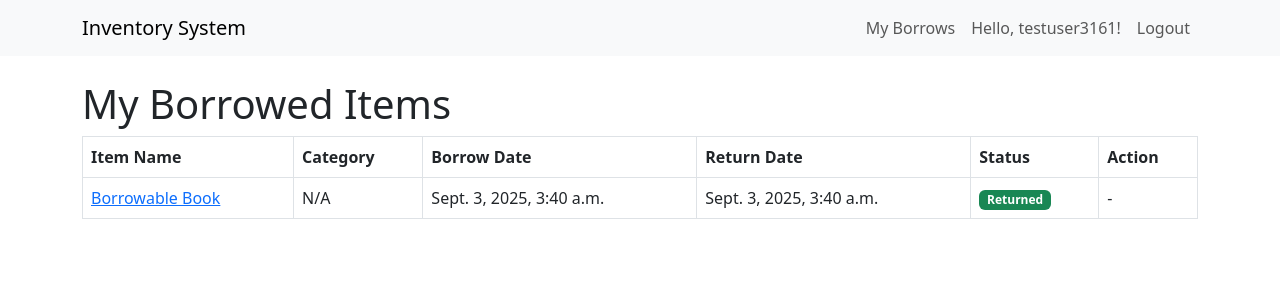
After one commit to Kissooo/Kissooo, a Django app: page /my_borrows/ in a window 1280 px wide. The commit adds this page. Shown: the top 300 px of the page. Run offline with Django 4.2, Linux system fonts and the light colour scheme; a user stored in the database is signed in; data comes from the database, SQL or seed files in the repository; both versions use the stored data as it was after the commit.

Commit message:
Feat: Implement Borrow-Return System
This commit introduces a system for users to borrow and return inventory items.

- A new `BorrowRecord` model has been created to track borrow history.
- New views and URLs have been added to handle borrowing, viewing personal borrow lists, and returning items.
- The UI has been updated with a "Borrow" button on the item detail page, a "My Borrows" page, and a "Return" button on that page.
- All new views are protected and require user login.

```diff
--- a/inventory_app/models.py
+++ b/inventory_app/models.py
@@ -1,4 +1,5 @@
 from django.db import models
+from django.contrib.auth.models import User
 
 class Category(models.Model):
     name = models.CharField(max_length=100, unique=True)
@@ -19,3 +20,17 @@ class Item(models.Model):
 
     def __str__(self):
         return self.name
+
+class BorrowRecord(models.Model):
+    STATUS_CHOICES = [
+        ('BORROWED', 'Borrowed'),
+        ('RETURNED', 'Returned'),
+    ]
+    item = models.ForeignKey(Item, on_delete=models.CASCADE)
+    borrower = models.ForeignKey(User, on_delete=models.CASCADE)
+    borrow_date = models.DateTimeField(auto_now_add=True)
+    return_date = models.DateTimeField(null=True, blank=True)
+    status = models.CharField(max_length=10, choices=STATUS_CHOICES, default='BORROWED')
+
+    def __str__(self):
+        return f'{self.item.name} borrowed by {self.borrower.username}'
--- a/inventory_app/templates/base.html
+++ b/inventory_app/templates/base.html
@@ -13,6 +13,9 @@
             <div class="collapse navbar-collapse">
                 <ul class="navbar-nav ms-auto">
                     {% if user.is_authenticated %}
+                        <li class="nav-item">
+                            <a class="nav-link" href="{% url 'my_borrows' %}">My Borrows</a>
+                        </li>
                         <li class="nav-item">
                             <span class="nav-link">Hello, {{ user.username }}!</span>
                         </li>
--- a/inventory_app/templates/item_detail.html
+++ b/inventory_app/templates/item_detail.html
@@ -14,6 +14,10 @@
     <p class="card-text"><small class="text-muted">Date Received: {{ item.date_received }}</small></p>
     <a href="{% url 'item_list' %}" class="btn btn-secondary">Back to List</a>
     <a href="{% url 'item_update' item.pk %}" class="btn btn-warning">Edit</a>
+    <form action="{% url 'borrow_item' item.pk %}" method="post" style="display: inline;">
+        {% csrf_token %}
+        <button type="submit" class="btn btn-primary">Borrow</button>
+    </form>
   </div>
 </div>
 {% endblock %}
--- /dev/null
+++ b/inventory_app/templates/my_borrows.html
@@ -0,0 +1,46 @@
+{% extends 'base.html' %}
+
+{% block content %}
+    <h1 class="mt-4">My Borrowed Items</h1>
+    <table class="table table-bordered">
+        <thead>
+            <tr>
+                <th>Item Name</th>
+                <th>Category</th>
+                <th>Borrow Date</th>
+                <th>Return Date</th>
+                <th>Status</th>
+                <th>Action</th>
+            </tr>
+        </thead>
+        <tbody>
+            {% for record in borrow_records %}
+                <tr>
+                    <td><a href="{% url 'item_detail' record.item.pk %}">{{ record.item.name }}</a></td>
+                    <td>{{ record.item.category.name|default:"N/A" }}</td>
+                    <td>{{ record.borrow_date }}</td>
+                    <td>{{ record.return_date|default:"-" }}</td>
+                    <td>
+                        <span class="badge {% if record.status == 'BORROWED' %}bg-warning{% else %}bg-success{% endif %}">
+                            {{ record.get_status_display }}
+                        </span>
+                    </td>
+                    <td>
+                        {% if record.status == 'BORROWED' %}
+                            <form action="{% url 'return_item' record.pk %}" method="post">
+                                {% csrf_token %}
+                                <button type="submit" class="btn btn-sm btn-info">Return</button>
+                            </form>
+                        {% else %}
+                            -
+                        {% endif %}
+                    </td>
+                </tr>
+            {% empty %}
+                <tr>
+                    <td colspan="6" class="text-center">You have not borrowed any items.</td>
+                </tr>
+            {% endfor %}
+        </tbody>
+    </table>
+{% endblock %}
--- a/inventory_app/urls.py
+++ b/inventory_app/urls.py
@@ -7,4 +7,7 @@ urlpatterns = [
     path('item/<int:pk>/', views.item_detail, name='item_detail'),
     path('update/<int:pk>/', views.item_update, name='item_update'),
     path('delete/<int:pk>/', views.item_delete, name='item_delete'),
+    path('borrow/<int:pk>/', views.borrow_item, name='borrow_item'),
+    path('return/<int:pk>/', views.return_item, name='return_item'),
+    path('my_borrows/', views.my_borrows, name='my_borrows'),
 ]
--- a/inventory_app/views.py
+++ b/inventory_app/views.py
@@ -2,8 +2,10 @@ from django.shortcuts import render, get_object_or_404, redirect
 from django.contrib.auth.decorators import login_required
 from django.db.models import Q
 from django.core.paginator import Paginator
-from .models import Item, Category
+from .models import Item, Category, BorrowRecord
 from .forms import ItemForm, SignUpForm
+from django.utils import timezone
+from django.views.decorators.http import require_POST
 
 def signup(request):
     if request.method == 'POST':
@@ -78,3 +80,26 @@ def item_delete(request, pk):
         item.delete()
         return redirect('item_list')
     return render(request, 'item_confirm_delete.html', {'item': item})
+
+@login_required
+@require_POST
+def borrow_item(request, pk):
+    item = get_object_or_404(Item, pk=pk)
+    # Optional: Add logic to check if item quantity > 0
+    BorrowRecord.objects.create(item=item, borrower=request.user)
+    return redirect('my_borrows')
+
+@login_required
+@require_POST
+def return_item(request, pk):
+    borrow_record = get_object_or_404(BorrowRecord, pk=pk, borrower=request.user)
+    if borrow_record.status == 'BORROWED':
+        borrow_record.return_date = timezone.now()
+        borrow_record.status = 'RETURNED'
+        borrow_record.save()
+    return redirect('my_borrows')
+
+@login_required
+def my_borrows(request):
+    borrow_records = BorrowRecord.objects.filter(borrower=request.user).order_by('-borrow_date')
+    return render(request, 'my_borrows.html', {'borrow_records': borrow_records})
```
Also changed, not shown: db.sqlite3, inventory_app/migrations/0003_borrowrecord.py (added).
